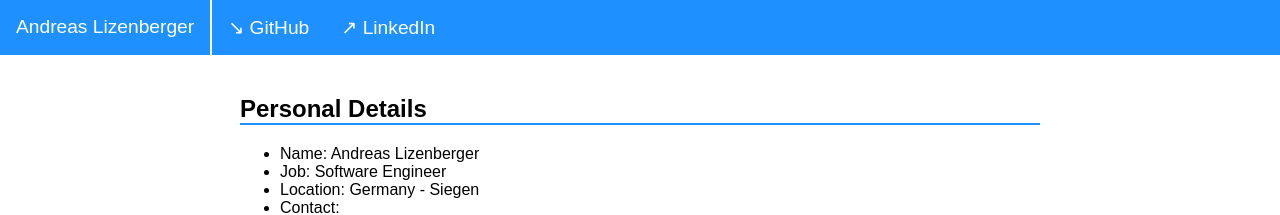
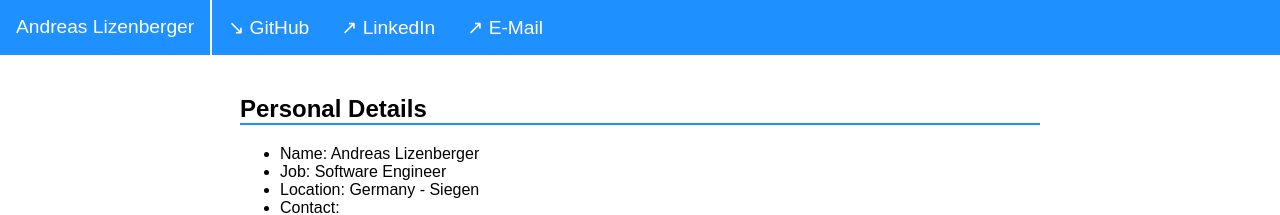
Before and after one commit to alpha-zero-one/alpha-zero-one.github.io, a Jekyll site: the page built from README.md, in a window 1280 px wide. Shown: the top 215 px of the page. Built offline with Jekyll 4.4.1, drawn with Linux system fonts in a browser that asks for light colours; our own code applies the rules of GitHub Pages for plain Markdown files.

Commit message:
Update default.html

```diff
--- a/_layouts/default.html
+++ b/_layouts/default.html
@@ -14,6 +14,7 @@
     <div>Andreas Lizenberger</div>
     <div><a href="https://github.com/alpha-zero-one">↘ GitHub</a></div>
     <div><a href="https://de.linkedin.com/in/andreas-lizenberger-a13253404">↗ LinkedIn</a></div>
+    <div><a href="mailto:andreas.lizenberger.code@gmail.com?subject=From GitHub Pages ">↗ E-Mail</a></div>
   </div>
 
   <div id="content_wrapper">
```
